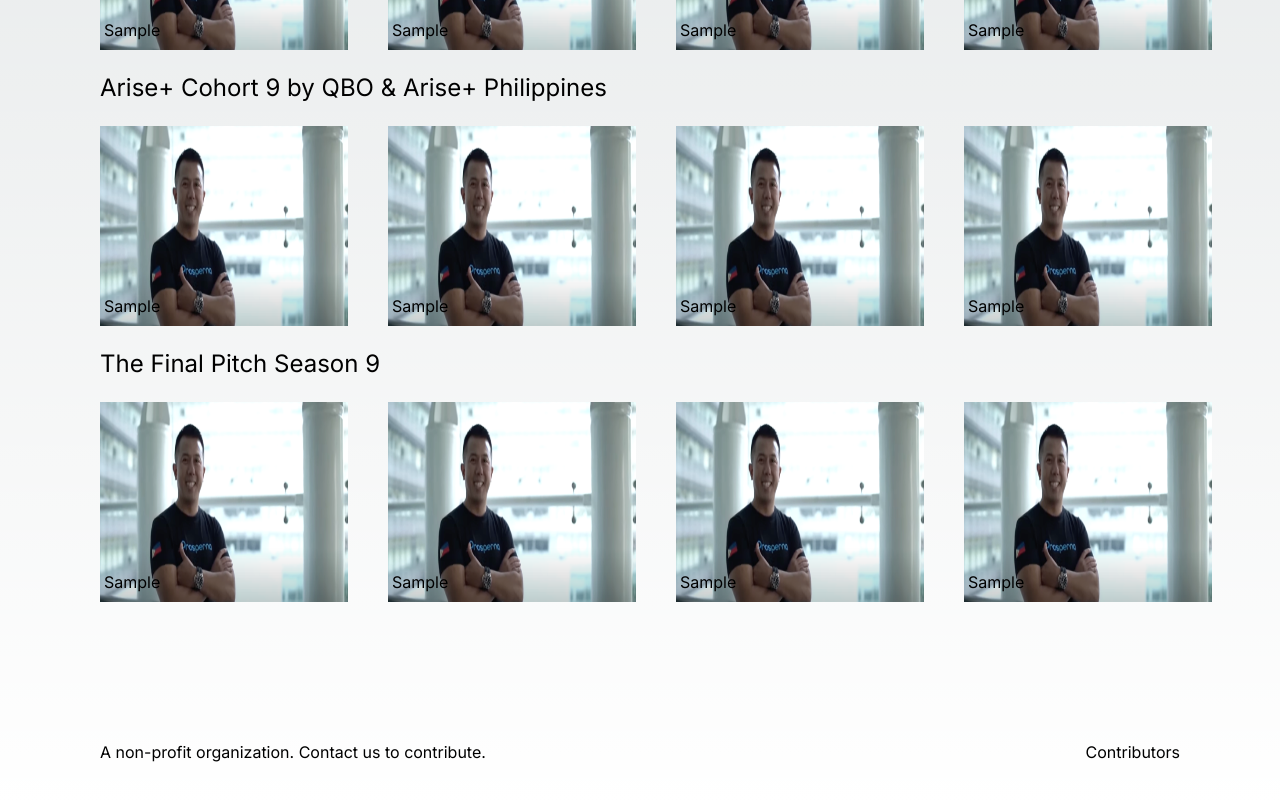
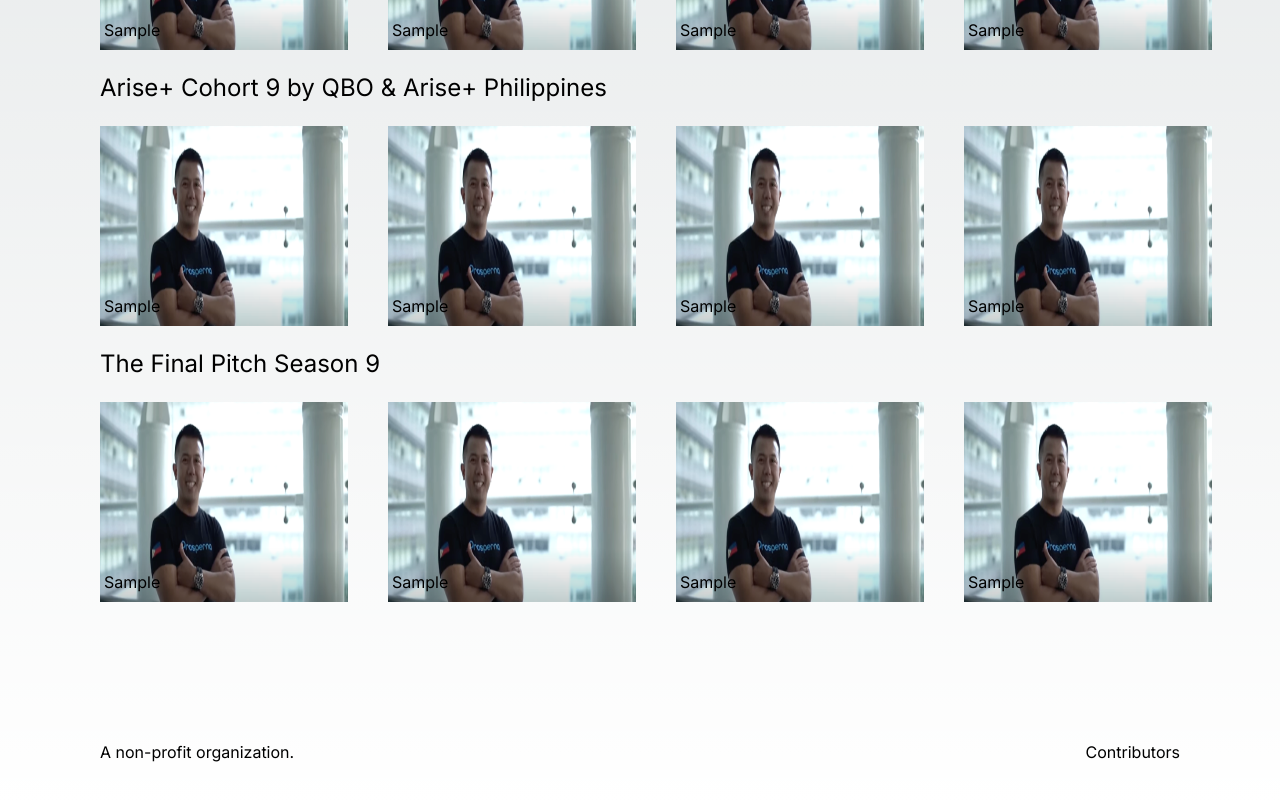
Before and after one commit to phstartup/phstartup_web, a Next.js app: page / in a window 1280 px wide. Shown: the part 913-1713 px from the top of the page. Built offline with nearby package versions, Linux system fonts and the light colour scheme.

Commit message:
implement tailwind css

```diff
--- a/src/components/footer/index.js
+++ b/src/components/footer/index.js
@@ -6,7 +6,7 @@
             className='h-[100px] flex content-center items-center float-left px-[100px] pr-[100px] justify-between w-full'
         >
             <span>
-                A non-profit organization. Contact us to contribute.
+                A non-profit organization.
             </span>
             <span>
                 Contributors
```
